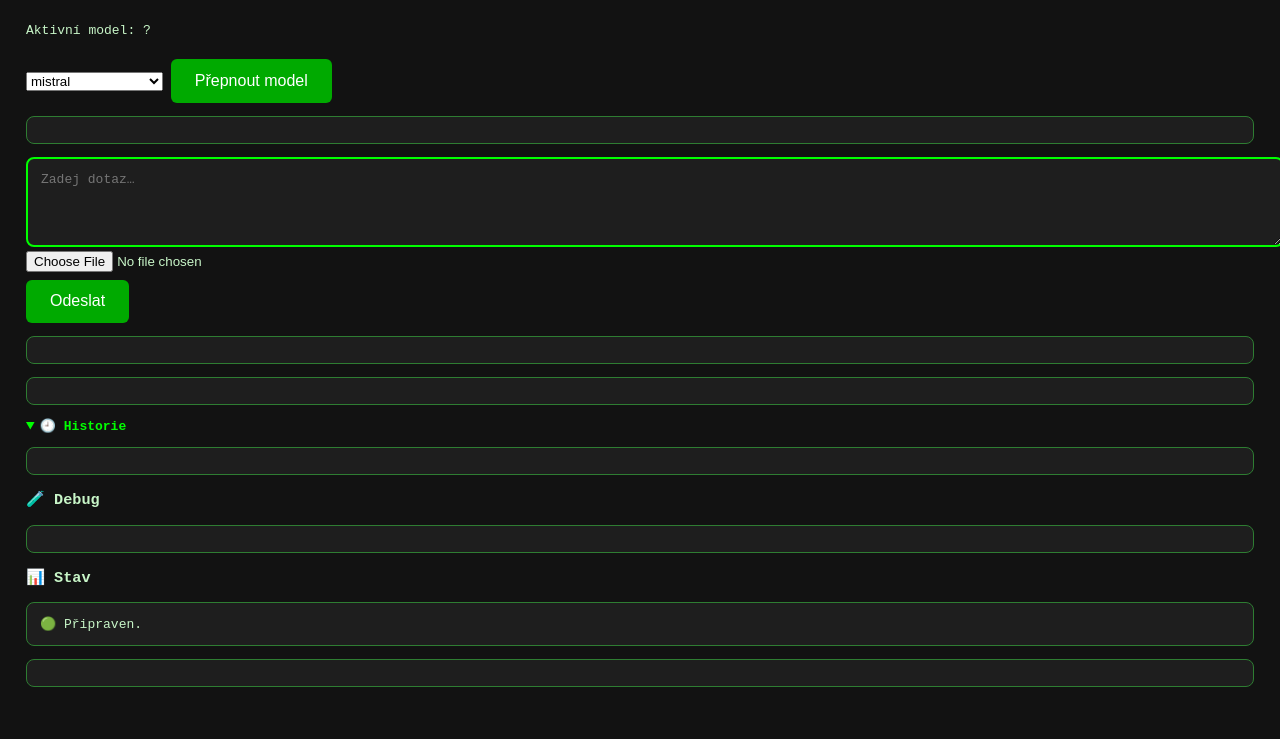
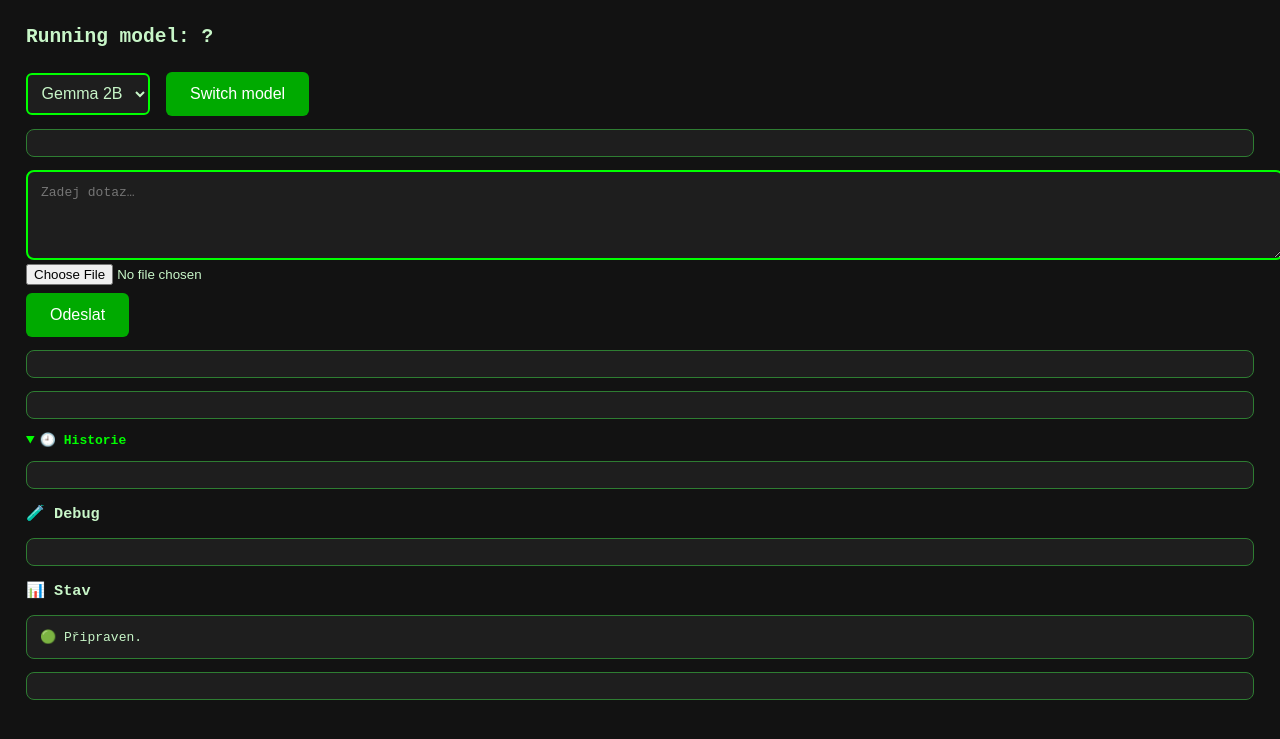
Before and after one commit to Smukanec/Jarvik_code, a plain HTML site: page static/index.html in a window 1280 px wide. Shown: the part 45-784 px from the top of the page. Drawn offline with Linux system fonts and the light colour scheme; no server answers.

Commit message:
Add model selector UI

```diff
--- a/static/index.html
+++ b/static/index.html
@@ -33,6 +33,15 @@
       cursor: pointer;
       margin-top: 0.5em;
     }
+    select {
+      padding: 0.6em;
+      font-size: 1em;
+      border: 2px solid #00ff00;
+      border-radius: 6px;
+      background-color: #1e1e1e;
+      color: #c8f6c8;
+      margin-right: 0.5em;
+    }
     button:hover {
       background-color: #007700;
     }
@@ -59,13 +68,15 @@
 <body>
   <img src="/static/alternativ.png" alt="Jarvik logo">
 
-  <p>Aktivní model: <span id="current-model">?</span></p>
-  <select id="model-select">
-    <option value="mistral">mistral</option>
-    <option value="jarvik-q4">jarvik-q4</option>
-    <option value="mistral:7b-Q4_K_M">mistral:7b-Q4_K_M</option>
-  </select>
-  <button onclick="switchModel()">Přepnout model</button>
+  <h2 id="running">Running model: <span id="current-model">?</span></h2>
+  <div style="margin-bottom:1em;">
+    <select id="model-select">
+      <option value="gemma:2b">Gemma 2B</option>
+      <option value="mistral:7b-Q4_K_M">Mistral 7B</option>
+      <option value="jarvik-q4">Jarvik Q4</option>
+    </select>
+    <button onclick="switchModel()">Switch model</button>
+  </div>
   <pre id="model-status"></pre>
 
   <textarea id="message" rows="4" placeholder="Zadej dotaz…"></textarea><br>
@@ -89,23 +100,31 @@
   <pre id="duration"></pre>
 
   <script>
+    const modelNames = {
+      'gemma:2b': 'Gemma 2B',
+      'mistral:7b-Q4_K_M': 'Mistral 7B',
+      'jarvik-q4': 'Jarvik Q4'
+    };
+
     async function loadModel() {
       const res = await fetch('/model');
       const data = await res.json();
-      document.getElementById('current-model').textContent = data.model;
+      const current = modelNames[data.model] || data.model;
+      document.getElementById('current-model').textContent = current;
       const sel = document.getElementById('model-select');
       if (sel) sel.value = data.model;
     }
 
     async function switchModel() {
       const model = document.getElementById('model-select').value;
-      document.getElementById('model-status').textContent = '⏳ Restartuji...';
+      const name = modelNames[model] || model;
+      document.getElementById('model-status').textContent = `⏳ Switching to ${name}...`;
       await fetch('/model', {
         method: 'POST',
         headers: { 'Content-Type': 'application/json' },
         body: JSON.stringify({ model })
       });
-      document.getElementById('model-status').textContent = '🔄 Restartuji, chvíli strpení...';
+      document.getElementById('model-status').textContent = '🔄 Restarting, please wait...';
     }
 
     loadModel();
```
